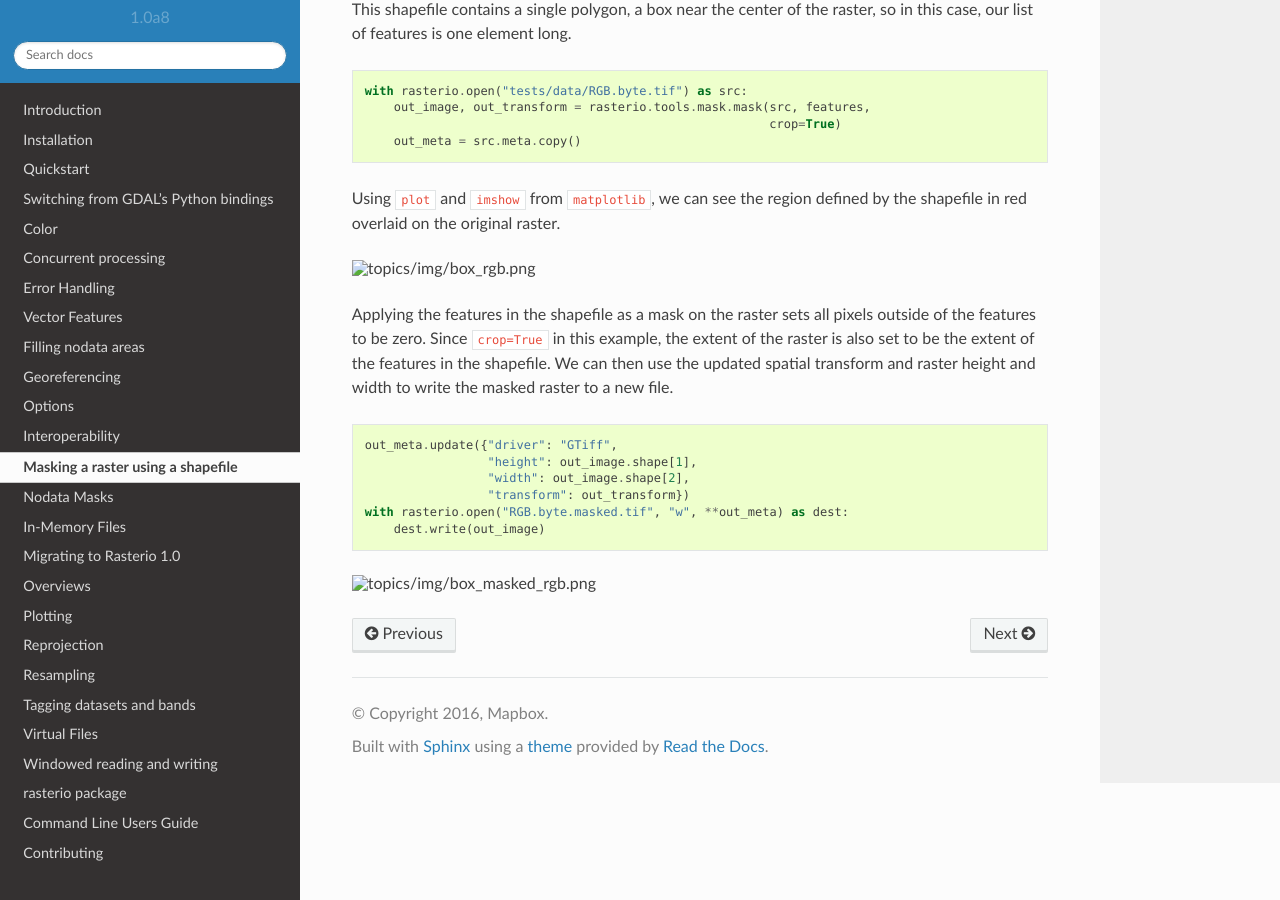
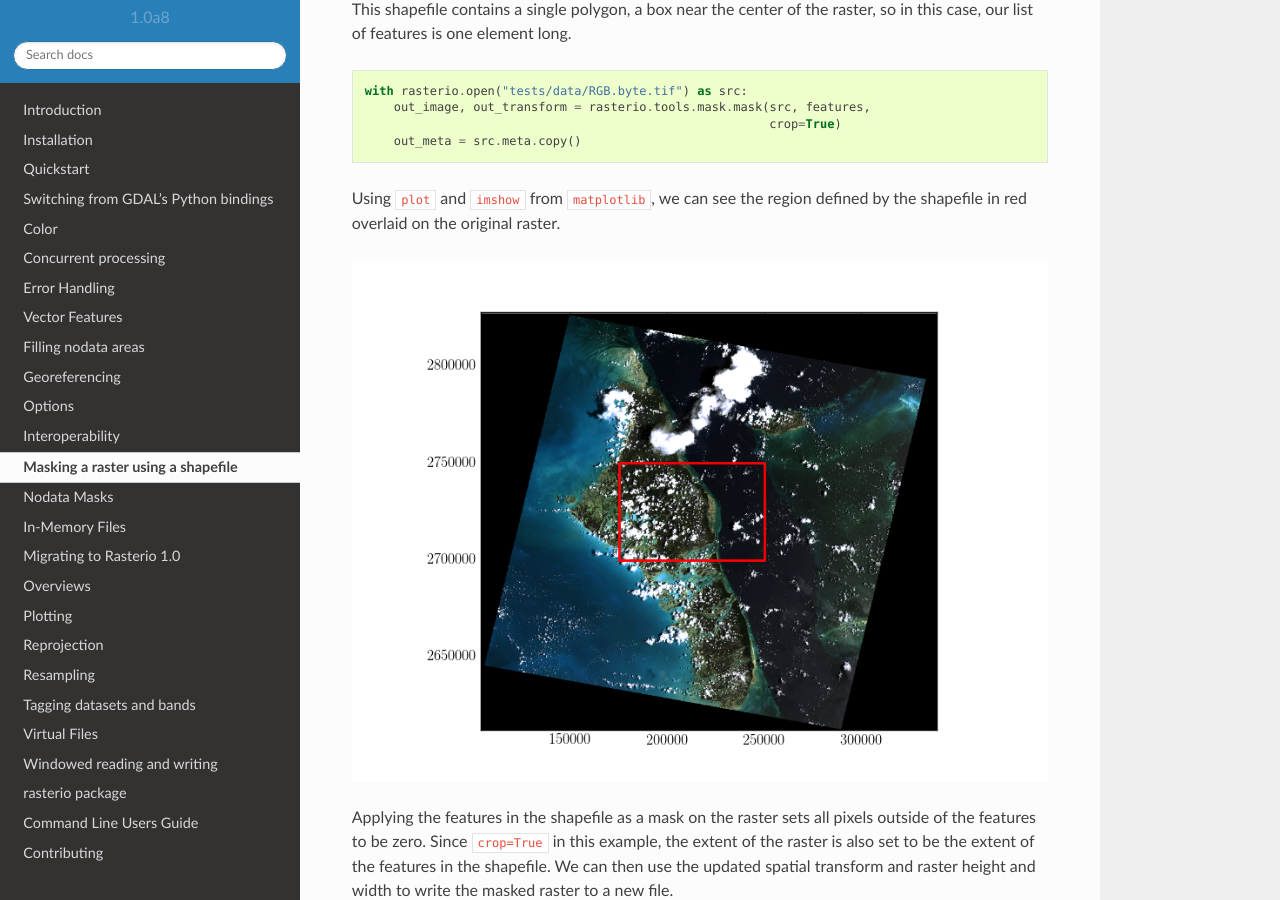
Before and after one commit to rasterio/rasterio, a Sphinx documentation site: the page built from docs/topics/masking-by-shapefile.rst, in a window 1280 px wide and 900 px high, scrolled down 386 px. Built offline with Sphinx 7.4.7 and the Read the Docs theme 2.0.0, drawn with Linux system fonts in a browser that asks for light colours; pages that are not in the unit, such as notebooks, are missing from menus.

Commit message:
Update masking-by-shapefile.rst

```diff
--- a/docs/topics/masking-by-shapefile.rst
+++ b/docs/topics/masking-by-shapefile.rst
@@ -22,7 +22,7 @@ This shapefile contains a single polygon, a box near the center of the raster, s
 
 Using ``plot`` and ``imshow`` from ``matplotlib``, we can see the region defined by the shapefile in red overlaid on the original raster.
 
-.. image:: img/box_rgb.png
+.. image:: ../img/box_rgb.png
 
 Applying the features in the shapefile as a mask on the raster sets all pixels outside of the features to be zero. Since ``crop=True`` in this example, the extent of the raster is also set to be the extent of the features in the shapefile. We can then use the updated spatial transform and raster height and width to write the masked raster to a new file.
 
@@ -35,4 +35,4 @@ Applying the features in the shapefile as a mask on the raster sets all pixels o
         with rasterio.open("RGB.byte.masked.tif", "w", **out_meta) as dest:
             dest.write(out_image)
 
-.. image:: img/box_masked_rgb.png
+.. image:: ../img/box_masked_rgb.png
```
